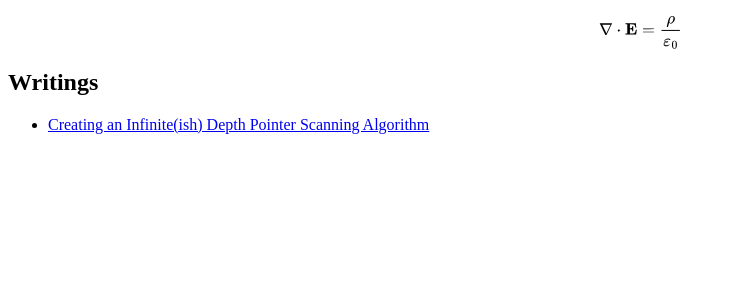
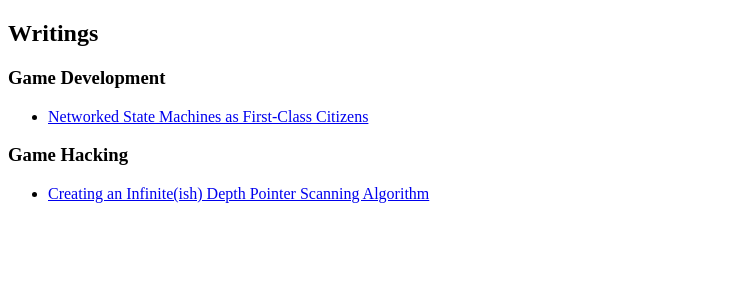
Before and after one commit to zcanann/zcanann.github.io, a Jekyll site: the page built from index.md, in a window 1280 px wide. Shown: the top 300 px of the page, without its empty margins (0-735 px from the left). Built offline with Jekyll 4.4.1, drawn with Linux system fonts in a browser that asks for light colours.

Commit message:
Index updates, make game hacking folder

```diff
--- a/index.md
+++ b/index.md
@@ -1,12 +1,13 @@
 ---
 layout: default
-title: Welcome
+title: Zachary Canann's Writings
 ---
 {% include mathjax.html %}
 
-$$
-\nabla \cdot \mathbf{E} = \frac{\rho}{\varepsilon_0}
-$$
+## Writings
 
-## Writings
-- [Creating an Infinite(ish) Depth Pointer Scanning Algorithm](writings/memory_scanner/pointer_scanner.html)
+### Game Development
+- [Networked State Machines as First-Class Citizens](writings/game_development/state_machines.html)
+
+### Game Hacking
+- [Creating an Infinite(ish) Depth Pointer Scanning Algorithm](writings/game_hacking/pointer_scanner.html)
```
Also changed, not shown: writings/game_development/software_renderer.md (renamed from writings/rendering/software_renderer.md), writings/game_hacking/pointer_scanner.md (renamed from writings/memory_scanner/pointer_scanner.md), writings/game_hacking/snapshots.md (renamed from writings/memory_scanner/snapshots.md).
